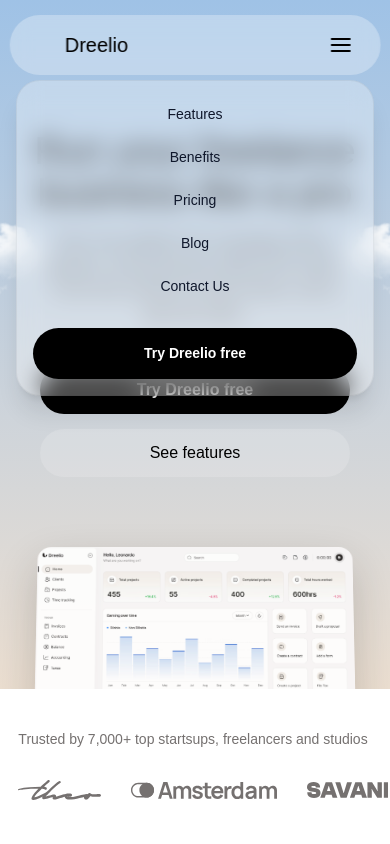
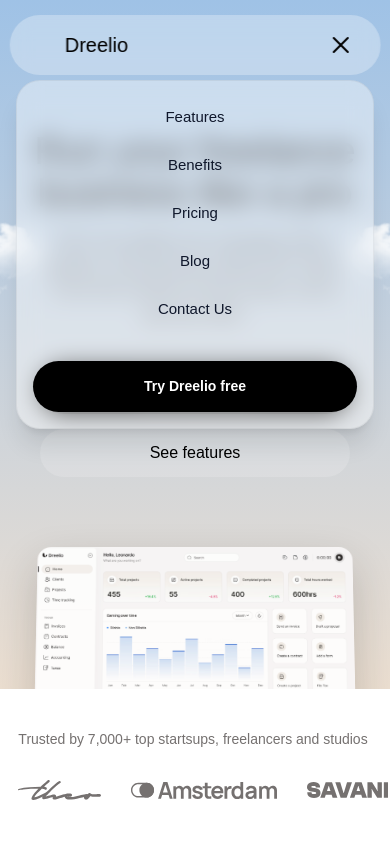
Before and after one commit to MUTHUMANIKANDAN11/dreelio-clone, a Next.js app: page / in a window 390 px wide. Both pictures are taken after a click on the element 347 px from the left and 45 px from the top of the page. Shown: the top 844 px of the page. Built offline with nearby package versions, Linux system fonts and the light colour scheme; a web font is replaced by a local one.

Commit message:
header responsive bug fix

```diff
--- a/components/Header.tsx
+++ b/components/Header.tsx
@@ -56,9 +56,31 @@
             </Link>
             <div className="hamburger-btn cursor-pointer pr-3" onClick={() => setIsMobileMenuOpen(!isMobileMenuOpen)}>
                 <svg width="24" height="24" viewBox="0 0 24 24" fill="none" stroke="currentColor" strokeWidth="2" strokeLinecap="round" strokeLinejoin="round">
-                    <line x1="3" y1="12" x2="21" y2="12"></line>
-                    <line x1="3" y1="6" x2="21" y2="6"></line>
-                    <line x1="3" y1="18" x2="21" y2="18"></line>
+                    <motion.line
+                        x1="3" y1="6" x2="21" y2="6"
+                        animate={{
+                            x1: isMobileMenuOpen ? 5 : 3,
+                            y1: isMobileMenuOpen ? 5 : 6,
+                            x2: isMobileMenuOpen ? 19 : 21,
+                            y2: isMobileMenuOpen ? 19 : 6
+                        }}
+                        transition={{ duration: 0.3, ease: "easeInOut" }}
+                    />
+                    <motion.line
+                        x1="3" y1="12" x2="21" y2="12"
+                        animate={{ opacity: isMobileMenuOpen ? 0 : 1 }}
+                        transition={{ duration: 0.3, ease: "easeInOut" }}
+                    />
+                    <motion.line
+                        x1="3" y1="18" x2="21" y2="18"
+                        animate={{
+                            x1: isMobileMenuOpen ? 5 : 3,
+                            y1: isMobileMenuOpen ? 19 : 18,
+                            x2: isMobileMenuOpen ? 19 : 21,
+                            y2: isMobileMenuOpen ? 5 : 18
+                        }}
+                        transition={{ duration: 0.3, ease: "easeInOut" }}
+                    />
                 </svg>
             </div>
         </motion.div>
@@ -66,14 +88,14 @@
         {/* Mobile Menu Dropdown */}
         {isMobileMenuOpen && (
             <div className="mobile-menu-dropdown fixed top-[80px] left-0 w-full px-4 z-[1008]">
-                <div className="flex flex-col justify-center items-center bg-white/30 backdrop-blur-md rounded-3xl shadow-xl p-4 border gap-2 border-black/5">
-                    <Link href="/#features" onClick={() => setIsMobileMenuOpen(false)} className="text-[14px] font-medium text-slate-900 w-[100%] h-[35px] text-center flex items-center justify-center rounded-full hover:bg-white/20">Features</Link>
-                    <Link href="/#benefits" onClick={() => setIsMobileMenuOpen(false)} className="text-[14px] font-medium text-slate-900 w-[100%] h-[35px] text-center flex items-center justify-center rounded-full hover:bg-white/20">Benefits</Link>
-                    <Link href="/#pricing" onClick={() => setIsMobileMenuOpen(false)} className="text-[14px] font-medium text-slate-900 w-[100%] h-[35px] text-center flex items-center justify-center rounded-full hover:bg-white/20">Pricing</Link>
-                    <Link href="/blogs" onClick={() => setIsMobileMenuOpen(false)} className="text-[14px] font-medium text-slate-900 w-[100%] h-[35px] text-center flex items-center justify-center rounded-full hover:bg-white/20">Blog</Link>
-                    <Link href="/contact" onClick={() => setIsMobileMenuOpen(false)} className="text-[14px] font-medium text-slate-900 w-[100%] h-[35px] text-center flex items-center justify-center rounded-full hover:bg-white/20">Contact Us</Link>
+                <div className="flex flex-col justify-center items-center bg-white/40 backdrop-blur-md rounded-3xl shadow-xl p-4 border gap-2 border-black/5">
+                    <Link href="/#features" onClick={() => setIsMobileMenuOpen(false)} className="text-[15px] font-medium text-slate-900 w-[100%] h-[40px] text-center flex items-center justify-center rounded-full hover:bg-white/20">Features</Link>
+                    <Link href="/#benefits" onClick={() => setIsMobileMenuOpen(false)} className="text-[15px] font-medium text-slate-900 w-[100%] h-[40px] text-center flex items-center justify-center rounded-full hover:bg-white/20">Benefits</Link>
+                    <Link href="/#pricing" onClick={() => setIsMobileMenuOpen(false)} className="text-[15px] font-medium text-slate-900 w-[100%] h-[40px] text-center flex items-center justify-center rounded-full hover:bg-white/20">Pricing</Link>
+                    <Link href="/blogs" onClick={() => setIsMobileMenuOpen(false)} className="text-[15px] font-medium text-slate-900 w-[100%] h-[40px] text-center flex items-center justify-center rounded-full hover:bg-white/20">Blog</Link>
+                    <Link href="/contact" onClick={() => setIsMobileMenuOpen(false)} className="text-[15px] font-medium text-slate-900 w-[100%] h-[40px] text-center flex items-center justify-center rounded-full hover:bg-white/20">Contact Us</Link>
                     <Link href="/contact" className="w-[100%]" onClick={() => setIsMobileMenuOpen(false)}>
-                        <AnimatedButton className="w-full text-[14px] bg-black text-white font-semibold leading-[19px] rounded-full px-6 py-4 cursor-pointer text-center flex justify-center mt-4">
+                        <AnimatedButton className="w-full text-[14px] bg-black text-white font-semibold leading-[19px] rounded-full px-6 py-4 cursor-pointer text-center flex justify-center mt-6">
                             Try Dreelio free
                         </AnimatedButton>
                     </Link>
```
